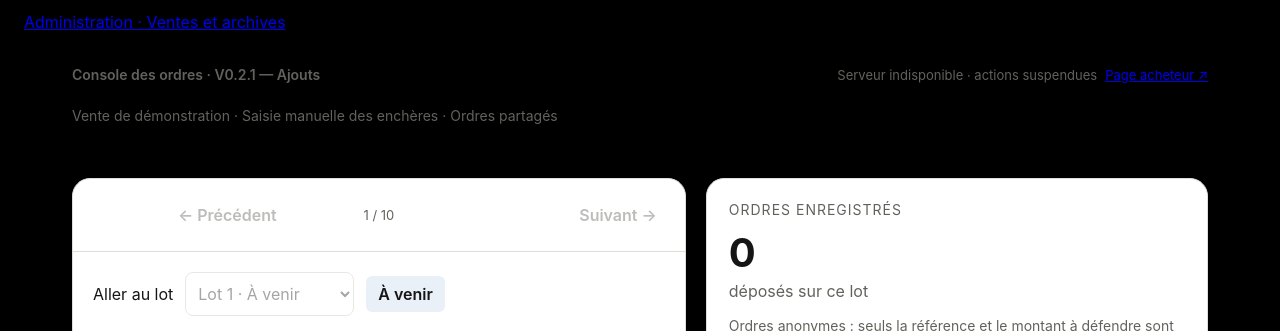
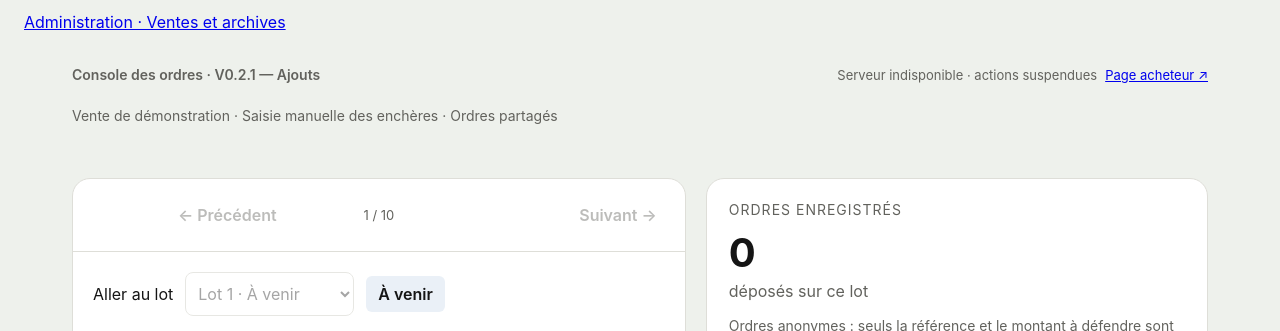
Before and after one commit to leotassy/business-tristan, a website: page index.html in a window 1280 px wide. Shown: the top 331 px of the page. Drawn offline with Linux system fonts and the light colour scheme; no server answers.

Commit message:
style: update background color and login UI
Change global background to light grey and add a subtle box shadow to the login panel for a modern look.

```diff
--- a/index.html
+++ b/index.html
@@ -11,7 +11,7 @@
 
   <style>
     :root {
-      --bg: #000000;
+      --bg: #eef1ec;
       --panel: #ffffff;
       --text: #151515;
       --muted: #777772;
```
Also changed, not shown: login.html (+1 -1 lines).
